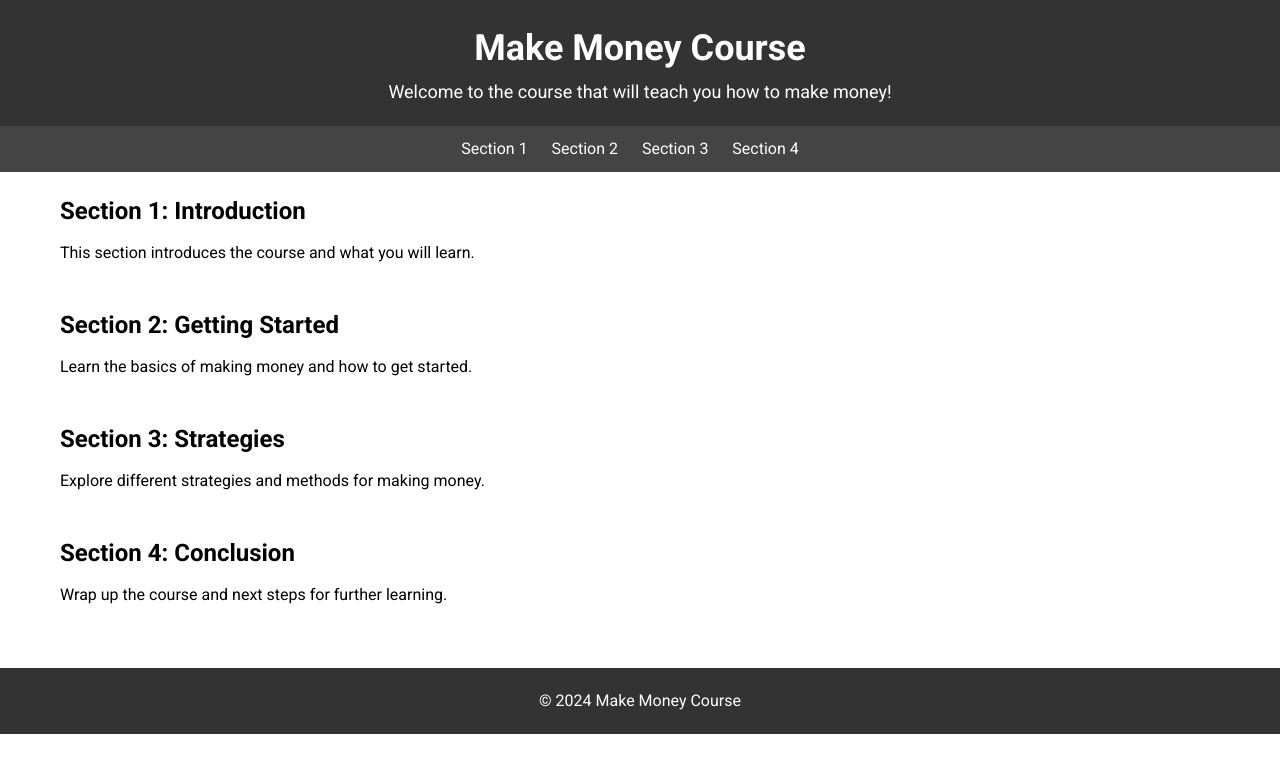
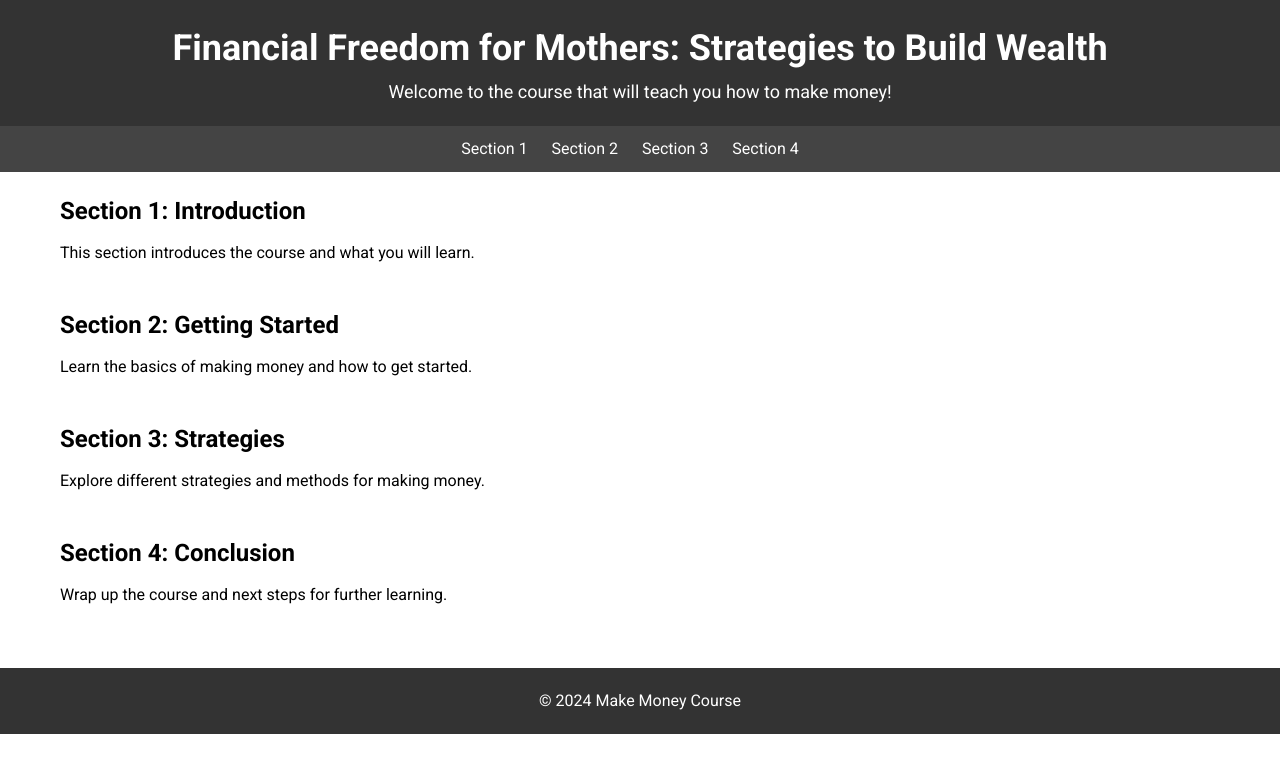
Before and after one commit to jayyy253/Course, a plain HTML site: page index.html in a window 1280 px wide. Drawn offline with Linux system fonts and the light colour scheme.

Commit message:
Update index.html

```diff
--- a/index.html
+++ b/index.html
@@ -12,7 +12,7 @@
 <!-- Header -->
 <header>
     <div class="container">
-        <h1>Make Money Course</h1>
+        <h1>Financial Freedom for Mothers: Strategies to Build Wealth</h1>
         <p>Welcome to the course that will teach you how to make money!</p>
     </div>
 </header>
```
